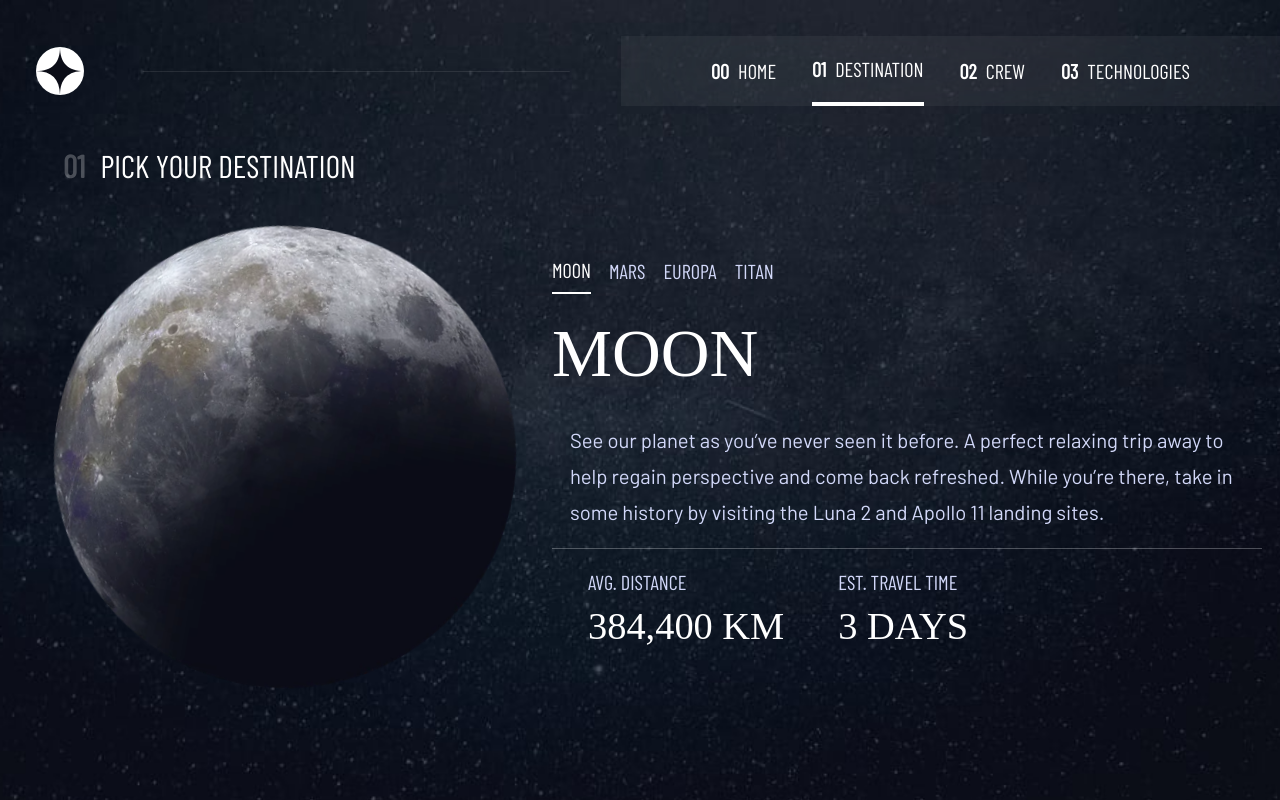
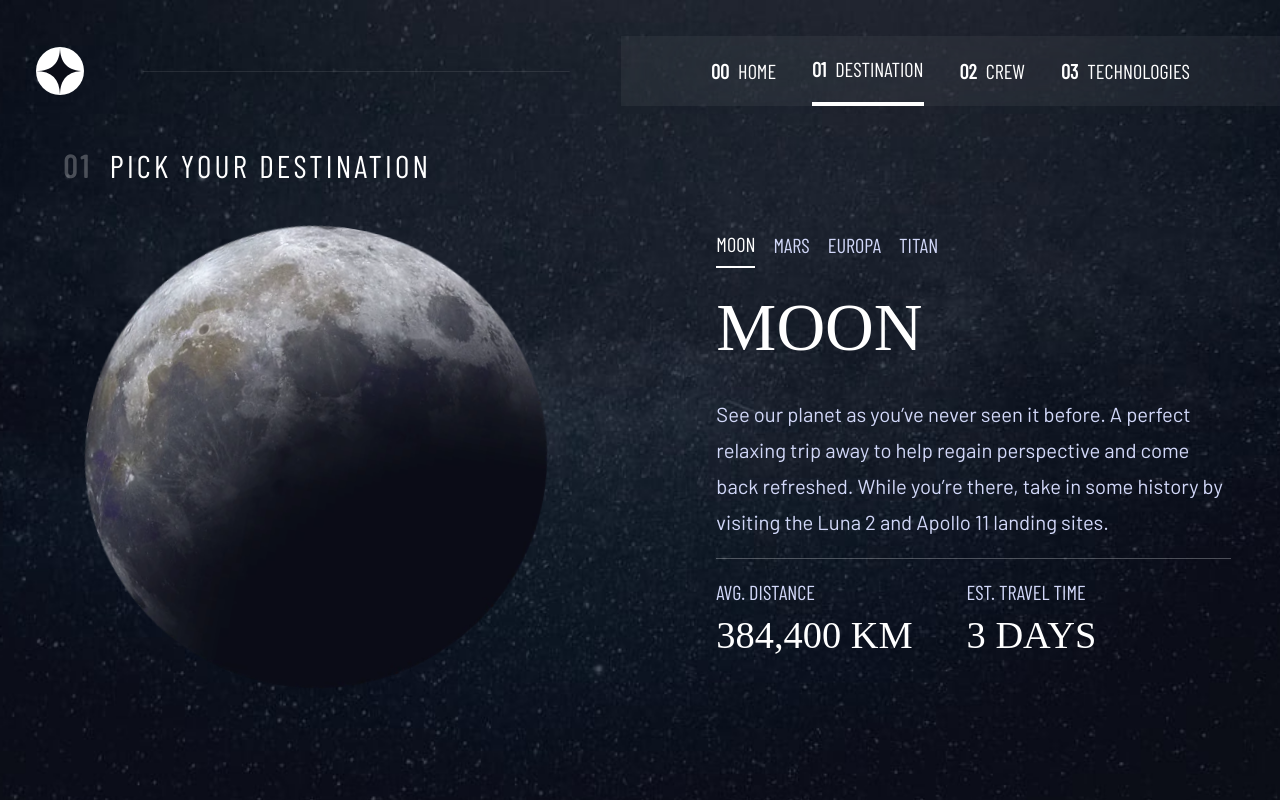
Before and after one commit to whoamihealay/space-tourisme-website, a Next.js app: page /destination in a window 1280 px wide. Built offline with nearby package versions, Linux system fonts and the light colour scheme; a web font is replaced by a local one.

Commit message:
Ui tweaks

```diff
--- a/src/components/CrewMembers.tsx
+++ b/src/components/CrewMembers.tsx
@@ -35,7 +35,7 @@ const CrewMembers = ({ crewSelect, children }: MembersProps) => {
   }, [crew, crewSelect]);
 
   return (
-    <div className="flex flex-col items-center text-center tablet:flex-col-reverse desktop:flex-row-reverse desktop:text-left desktop:justify-around">
+    <div className="flex flex-col items-center text-center tablet:flex-col-reverse desktop:flex-row-reverse desktop:text-left desktop:justify-between">
       {image ? (
         <div className="max-w-[456px] mobile:w-3/5 tablet:w-3/4 contrast-[.85] desktop:w-full">
           <Image
--- a/src/components/Layout.tsx
+++ b/src/components/Layout.tsx
@@ -5,7 +5,7 @@ const Layout = ({ children }: JSX.ElementChildrenAttribute) => {
   return (
     <>
       <Header />
-      <main className="z-10">{children}</main>
+      <main className="z-10 px-4 mx-auto max-w-7xl">{children}</main>
       <Footer />
     </>
   );
--- a/src/components/Planets.tsx
+++ b/src/components/Planets.tsx
@@ -37,7 +37,7 @@ const Planets = ({ dest, children }: PlanetsProps) => {
   }, [dest, destinations]);
 
   return (
-    <div className="flex flex-col items-center text-center desktop:flex-row desktop:justify-around desktop:text-left">
+    <div className="text-center desktop:text-left flex flex-col desktop:flex-row items-center desktop:justify-around desktop:gap-16">
       {image ? (
         <div className="max-w-[534px] min-w-[250px] w-1/2 p-8 animate-spin-slow">
           <Image
@@ -52,16 +52,16 @@ const Planets = ({ dest, children }: PlanetsProps) => {
       ) : (
         <div></div>
       )}
-      <article className="flex flex-col">
+      <article className="flex flex-col desktop:min-h-[27rem]">
         <div className="flex justify-center m-2 gap-4 desktop:justify-start desktop:my-2 mx-0 relative">
           {children}
         </div>
         <h2 className="font-serif text-3xl uppercase">{name}</h2>
-        <p className="p-4 text-accent text-center leading-8 max-w-[50ch] tablet:max-w-prose desktop:text-left">
+        <p className="p-4 text-accent text-center leading-8 max-w-[50ch] tablet:px-0 tablet:max-w-prose desktop:max-w-[45ch] desktop:text-left">
           {description}
         </p>
         <hr className="w-full opacity-30" />
-        <div className="infoFlex tablet:m-8 tablet:flex tablet:justify-center tablet:gap-12 desktop:my-4 desktop:justify-start">
+        <div className="infoFlex tablet:my-8 tablet:flex tablet:justify-center tablet:gap-12 desktop:my-4 desktop:justify-start">
           <div>
             <h3 className="font-sans text-base text-accent">AVG. DISTANCE</h3>
             <p className="font-serif text-2xl uppercase">{distance}</p>
--- a/src/pages/crew.tsx
+++ b/src/pages/crew.tsx
@@ -29,8 +29,8 @@ const Crew = () => {
       </Head>
       <CrewBackgrounds />
       <Layout>
-        <div className="px-4 mx-auto max-w-7xl">
-          <h1 className="font-sans text-lg tracking-widest uppercase text-accent tablet:pl-8 tablet:text-left pb-8">
+        <div>
+          <h1 className="font-sans text-lg uppercase text-white tablet:text-left tablet:pl-8 desktop:px-4 tracking-widest">
             <span
               className="text-lg opacity-25 px-2 font-bold"
               aria-hidden="true"
--- a/src/pages/destination.tsx
+++ b/src/pages/destination.tsx
@@ -53,8 +53,8 @@ const Destination = () => {
       </Head>
       <DestinationBackgrounds />
       <Layout>
-        <div className="px-4 mx-auto max-w-7xl">
-          <h1 className="font-sans text-lg uppercase text-white tablet:text-left tablet:pl-8">
+        <div>
+          <h1 className="font-sans text-lg uppercase text-white tablet:text-left tablet:pl-8 tracking-widest">
             <span
               aria-hidden="true"
               className="text-lg opacity-25 px-2 font-bold"
--- a/src/pages/technologies.tsx
+++ b/src/pages/technologies.tsx
@@ -42,8 +42,8 @@ const Technologies = () => {
       </Head>
       <TechnologiesBackgrounds />
       <Layout>
-        <div className="mx-auto max-w-7xl">
-          <h1 className="p-4 font-sans text-lg tracking-widest uppercase text-center text-white tablet:text-left tablet:p-0 tablet:pl-8 desktop:pl-O desktop:max-w-5xl desktop:mx-auto">
+        <div>
+          <h1 className="font-sans text-lg uppercase text-white tablet:text-left tablet:pl-8 desktop:px-4 tracking-widest">
             <span
               aria-hidden="true"
               className="text-lg opacity-25 px-2 font-bold"
```
